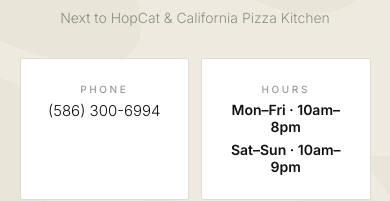
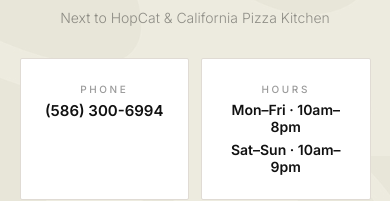
Before and after one commit to TrocinoMedia/kiki-kafe, a website: page index.html in a window 390 px wide. Shown: the part 4423-4624 px from the top of the page. Drawn offline with Linux system fonts and the light colour scheme.

Commit message:
Make phone number bold in location section
Co-Authored-By: Claude Sonnet 4.6 <noreply@anthropic.com>

```diff
--- a/index.html
+++ b/index.html
@@ -345,7 +345,7 @@
       <div data-grid="location-info" style="display:grid; grid-template-columns:1fr 1fr; gap:12px; width:100%;">
         <div style="background:#fff; border:1px solid #e0dbd4; border-radius:2px; padding:24px 20px; display:flex; flex-direction:column; gap:6px;">
           <span style="font-size:10px; font-weight:500; letter-spacing:.26em; text-transform:uppercase; color:rgba(0,0,0,.4);">Phone</span>
-          <a href="tel:+15863006994" style="text-decoration:none; font-weight:300; font-size:15px; color:#111;">(586) 300-6994</a>
+          <a href="tel:+15863006994" style="text-decoration:none; font-weight:700; font-size:15px; color:#111;">(586) 300-6994</a>
         </div>
         <div style="background:#fff; border:1px solid #e0dbd4; border-radius:2px; padding:24px 20px; display:flex; flex-direction:column; gap:6px;">
           <span style="font-size:10px; font-weight:500; letter-spacing:.26em; text-transform:uppercase; color:rgba(0,0,0,.4);">Hours</span>
```
